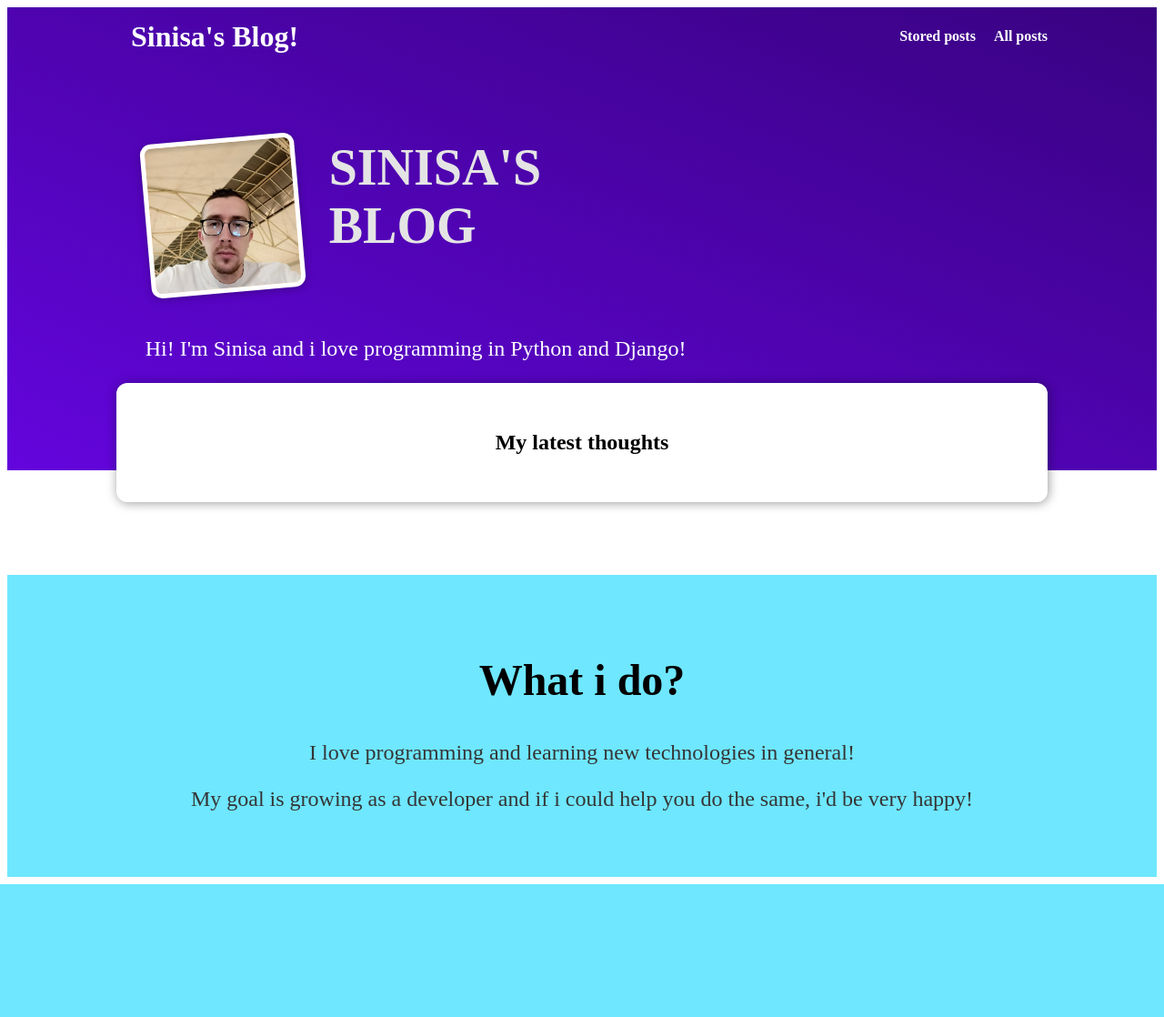
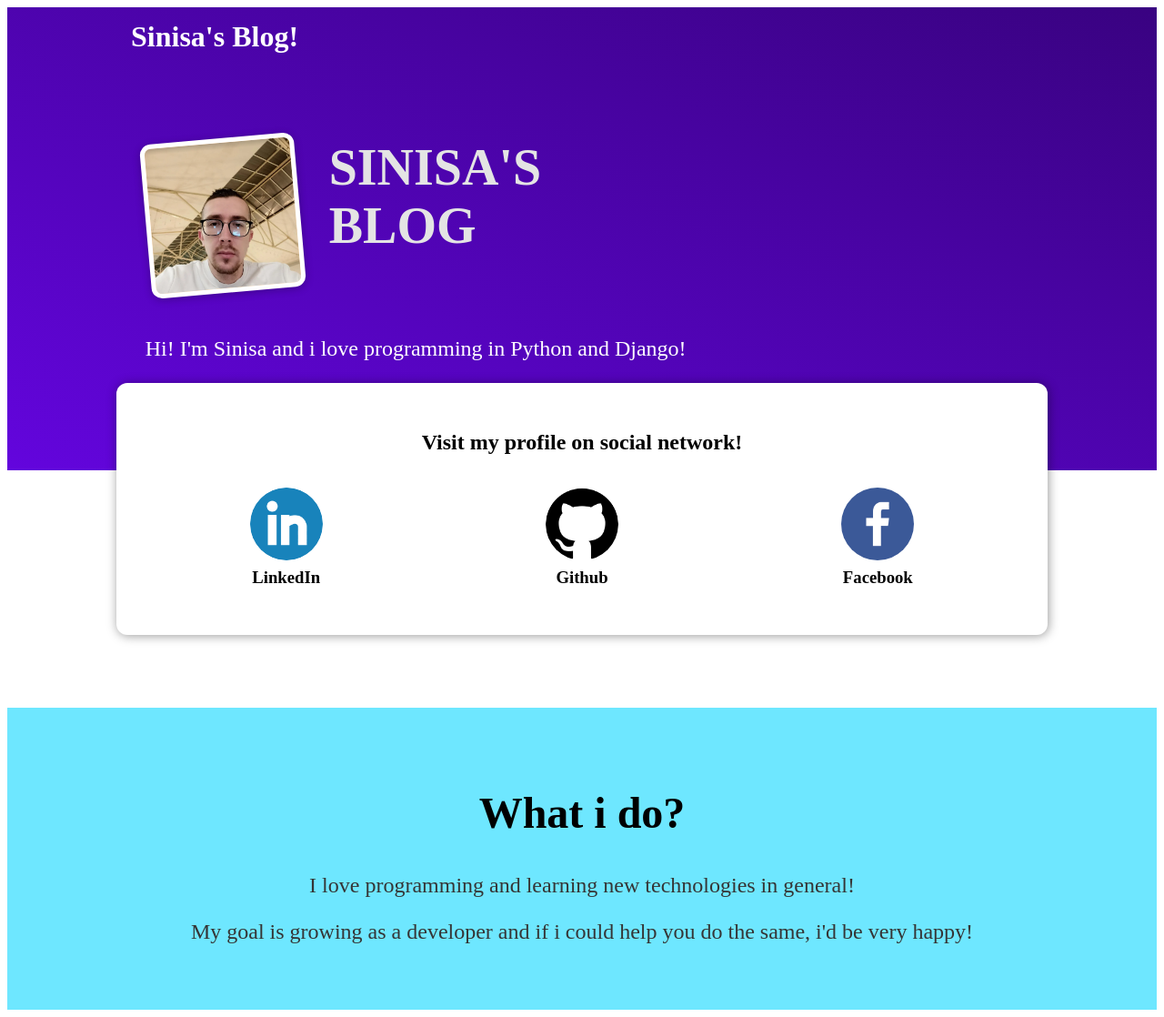
Before and after one commit to ssesto1/blog, a Django app: page / in a window 1280 px wide. Shown: the whole page at 91% size. Before the commit the page ends 972 px from the top, so only its background shows below. Run offline with Django 4.2, Linux system fonts and the light colour scheme; data that the repository does not hold is empty.

Commit message:
changed personal info

```diff
--- a/templates/base.html
+++ b/templates/base.html
@@ -13,10 +13,7 @@
 <body>
     <header id="main-navigation">
         <h1><a href="{% url "starting-page" %}">Sinisa's Blog!</a></h1>
-            <nav>
-                <a href="{% url "read-later" %}">Stored posts</a>
-                <a href="{% url "all-posts" %}">All posts</a>
-            </nav>
+
     </header>
     {% block content %}
 
--- a/website/templates/blog/index.html
+++ b/website/templates/blog/index.html
@@ -20,11 +20,38 @@
         </p>
     </section>
     <section id="latest-posts">
-        <h2>My latest thoughts</h2>
+        <h2>Visit my profile on social network!</h2>
             <ul>
-                {% for post in posts %}
-                {% include "blog/includes/post.html" %}
-                {% endfor %}
+                <li>
+                    <article class="post">
+                        <a href="https://www.linkedin.com/in/sestosinisa/">
+                            <img src={% static "blog/images/linkedin.png" %} alt="nesto">
+                                <div class="post__content">
+                                    <h3>LinkedIn</h3>
+                                </div>
+                        </a>
+                    </article>
+                </li>
+                <li>
+                    <article class="post">
+                        <a href="https://github.com/ssesto1">
+                            <img src={% static "blog/images/github.png" %} alt="nesto">
+                                <div class="post__content">
+                                    <h3>Github</h3>
+                                </div>
+                        </a>
+                    </article>
+                </li>
+                <li>
+                    <article class="post">
+                        <a href="https://www.facebook.com/sinisa.sesto/">
+                            <img src={% static "blog/images/facebook.png" %} alt="nesto">
+                                <div class="post__content">
+                                    <h3>Facebook</h3>
+                                </div>
+                        </a>
+                    </article>
+                </li>
             </ul>
     </section>
     <section id="about">
```
Also changed, not shown: website/static/blog/images/facebook.png (added), website/static/blog/images/github.png (renamed from uploads/posts/github.png), website/static/blog/images/linkedin.png (renamed from uploads/posts/linkedin.png).
